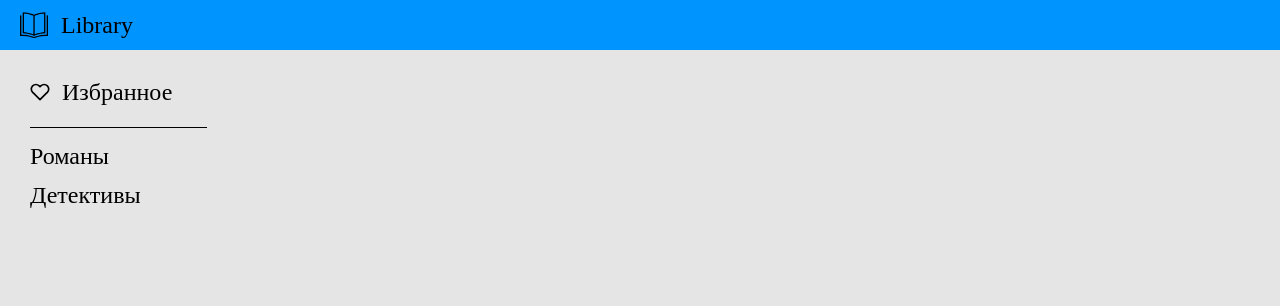
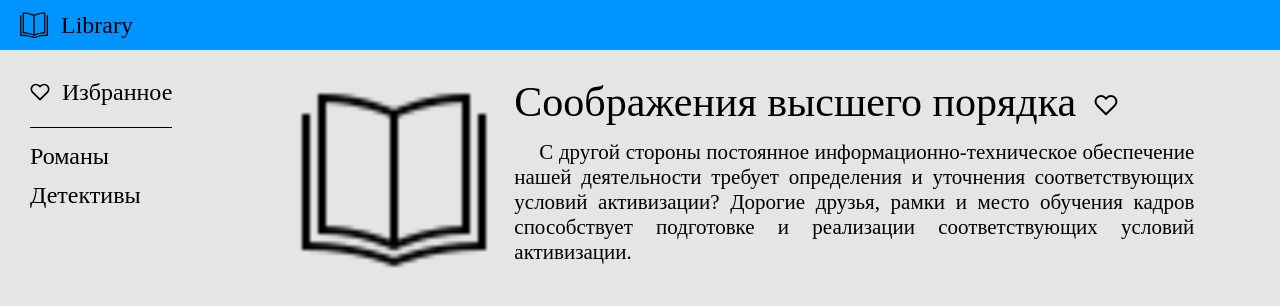
Before and after one commit to wolfrain696/library-books, a React (Create React App) app: page / in a window 1280 px wide. Shown: the top 306 px of the page. Built offline with nearby package versions, Linux system fonts and the light colour scheme.

Commit message:
Создание статического представления книги

```diff
--- a/src/Components/Library/Book/Book.jsx
+++ b/src/Components/Library/Book/Book.jsx
@@ -1,10 +1,19 @@
-import './Book.module.css'
+import S from './Book.module.css'
+import bookImg from '../../../img/book.png'
+import heartImg from '../../../img/heart.svg'
 
 
 export const Book = (props) => {
-    return (
-        <>
-
-        </>
-    );
-};
+  return (
+    <div className={S.description}>
+      <img src={bookImg} alt='label' align='left' className={S.book} />
+      <h1 className={S.h1}>Соображения высшего порядка
+        <input className={S.like_book} type='image' src={heartImg} alt='like'/>
+      </h1>
+      <br />
+      <h5 className={S.h5}>С другой стороны постоянное информационно-техническое обеспечение нашей деятельности требует
+        определения и уточнения соответствующих условий активизации? Дорогие друзья, рамки и место обучения кадров
+        способствует подготовке и реализации соответствующих условий активизации. </h5>
+    </div>
+  )
+}
--- a/src/Components/Library/Book/Book.module.css
+++ b/src/Components/Library/Book/Book.module.css
@@ -0,0 +1,25 @@
+.book {
+    width: 200px;
+    height: 200px;
+    margin-right: 20px;
+}
+
+.description {
+    margin-left: 10%;
+    width: 900px;
+    height: auto;
+}
+
+.h1 {
+    font: 300% serif;
+}
+
+.h5 {
+    text-align: justify;
+    text-indent: 25px;
+    font: 150% serif;
+}
+
+.like_book {
+    margin-left: 2%;
+}
--- a/src/Components/Library/Library.jsx
+++ b/src/Components/Library/Library.jsx
@@ -1,6 +1,7 @@
 import S from './Library.module.css'
 import {Favorites} from "./ Favorites/Favorites";
 import bookImg from '../../img/book.png'
+import {Book} from './Book/Book'
 
 export const Library = (props) => {
     return (
@@ -11,6 +12,7 @@ export const Library = (props) => {
             </header>
             <main className={S.body}>
                 <Favorites/>
+                <Book/>
             </main>
 
         </div>
--- a/src/Components/Library/Library.module.css
+++ b/src/Components/Library/Library.module.css
@@ -24,4 +24,5 @@
 }
 .body{
     padding: 0 30px;
+    display: flex;
 }
```
